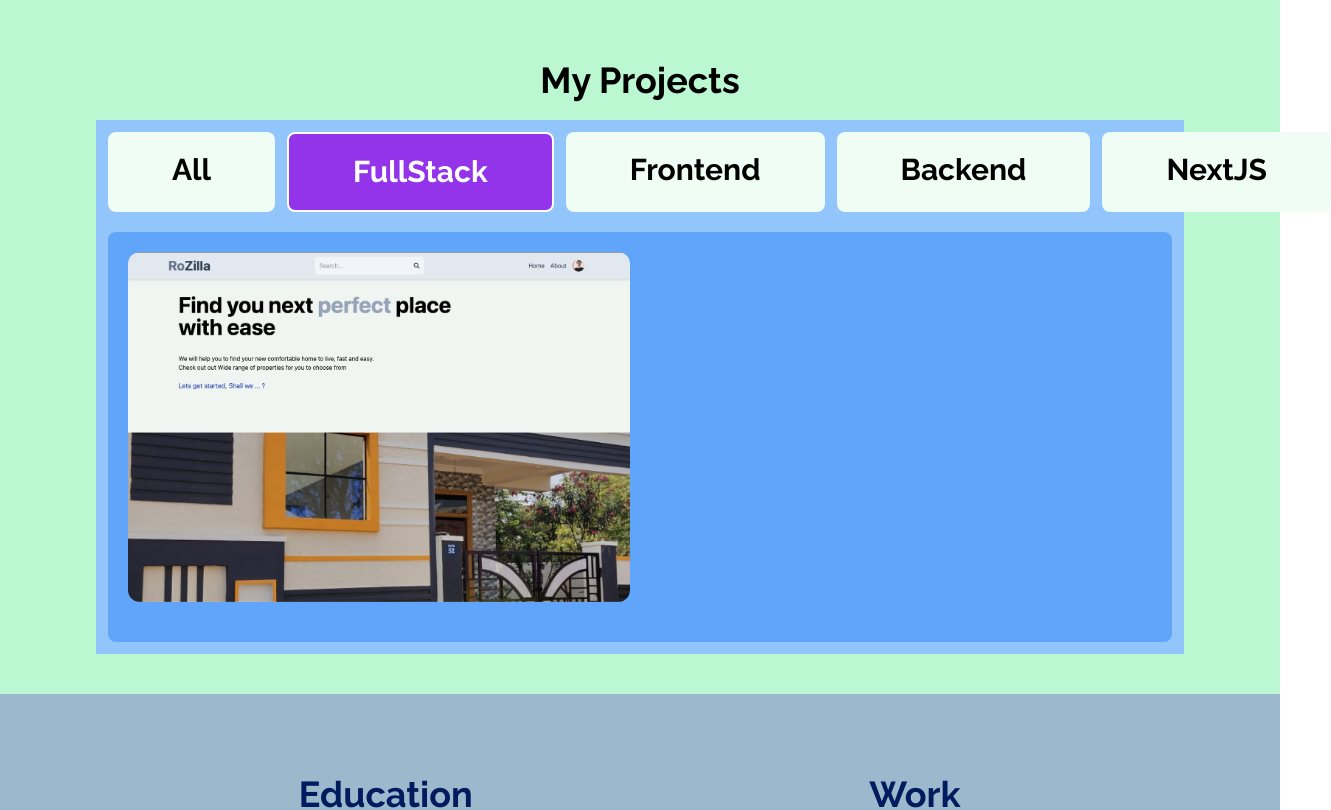
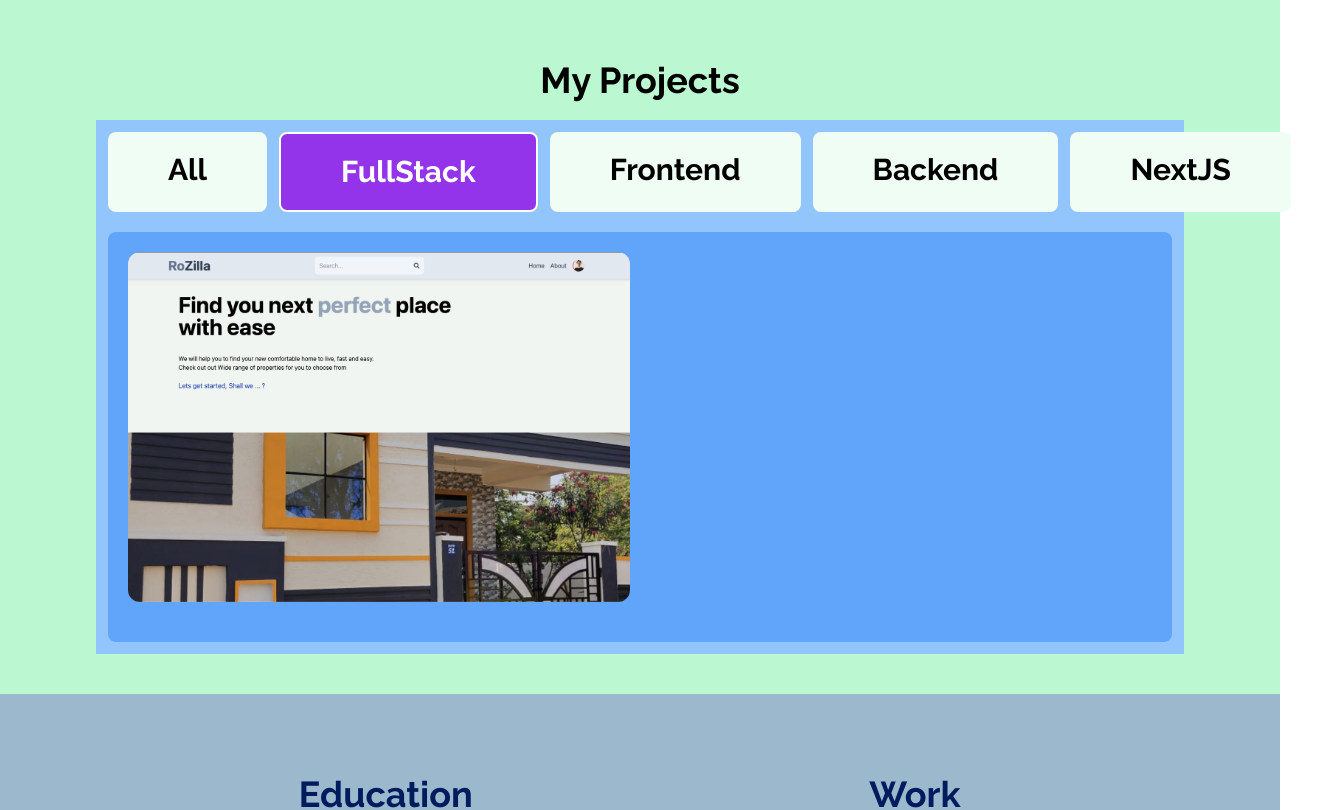
Before and after one commit to vishnuarjun512/portfolio-NextJS, a Next.js app: page / in a window 1280 px wide. Shown: the part 1400-2210 px from the top of the page, 1331 px wide, since content can reach past the window. Built offline with nearby package versions, Linux system fonts and the light colour scheme.

Commit message:
Padding Fix for Unique Categories

```diff
--- a/components/contents/Projects.jsx
+++ b/components/contents/Projects.jsx
@@ -42,7 +42,7 @@ const Projects = () => {
                   category == uniqueCategories[index]
                     ? "bg-purple-600 hover:bg-purple-500 border-[2px] border-white text-white"
                     : "hover:bg-green-200"
-                } w-full px-[10px] md:px-[2rem] lg:px-[2rem] xl:px-[4rem] 3xl:px-[5rem] p-2 py-3 md:py-5 text-[12px] sm:text-xl lg:text-3xl md:text-2xl text-center whitespace-nowrap font-semibold transition-all duration-200 ease-in-out bg-green-50 rounded-lg`}
+                } w-full px-[10px] md:px-[2rem] lg:px-[2rem] xl:px-[60px] 2xl:px-[70px] p-2 py-3 md:py-5 text-[12px] sm:text-xl lg:text-3xl md:text-2xl text-center whitespace-nowrap font-semibold transition-all duration-200 ease-in-out bg-green-50 rounded-lg`}
                 key={index}
                 onClick={() => {
                   setCategory(uniqueCategories[index]);
```
